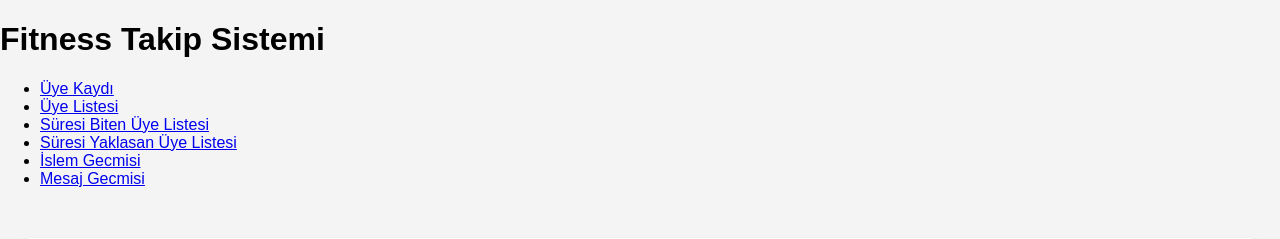
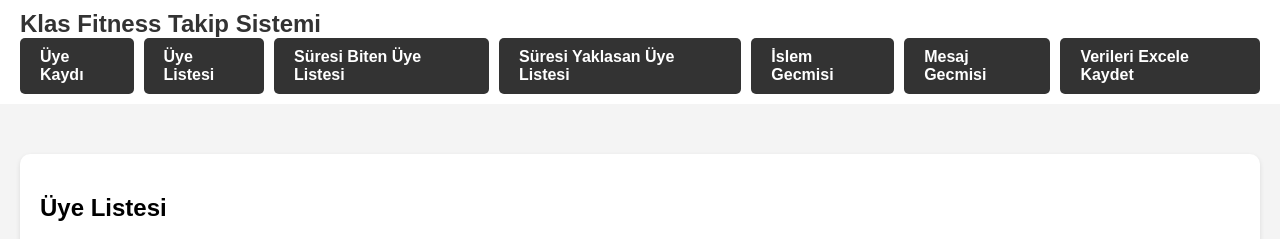
Before and after one commit to emirhantavus/spor-salonu-uygulamasi, a Django app: page / in a window 1280 px wide. Shown: the top 239 px of the page. Run offline with Django 4.2, Linux system fonts and the light colour scheme; data that the repository does not hold is empty.

Commit message:
excel kayıt tamamlandı base css eklendi

```diff
--- a/backend/API/views.py
+++ b/backend/API/views.py
@@ -1,5 +1,5 @@
 from django.shortcuts import render, redirect , get_object_or_404
-from .models import Kullanici , IslemGecmisi , MesajGecmisi
+from .models import Kullanici , IslemGecmisi , MesajGecmisi , UyelikGecmisi
 from django.utils.timezone import now
 from django.http import HttpResponse
 from django.utils.dateformat import format
@@ -8,6 +8,11 @@ from datetime import date, timedelta
 import pywhatkit
 import pandas as pd
 from time import gmtime, strftime
+import os
+from django.conf import settings
+from io import BytesIO
+from zipfile import ZipFile
+
 
 def uye_kayit(request):
       if request.method == 'POST':
@@ -127,14 +132,32 @@ def mesaj_gecmisi(request):
 
 
 def excel_kaydet(request):
-      time = strftime("%Y-%m-%d %H:%M:%S", gmtime())
-      kullanicilar = Kullanici.objects.all().values()
-      df = pd.DataFrame(kullanicilar)
+      time = strftime("%Y-%m-%d_%H-%M-%S", gmtime())
+      folder_name = f"veri_kayitlari_{time}"
+      folder_path = os.path.join(settings.BASE_DIR,folder_name)
+      os.makedirs(folder_path, exist_ok=True)
 
-      df['baslangic_tarihi'] = pd.to_datetime(df['baslangic_tarihi'], errors='coerce')
+      modeller = {
+            'kullanicilar': Kullanici.objects.all().values(),
+            'islem_gecmisi': IslemGecmisi.objects.all().values(),
+            'mesaj_gecmisi': MesajGecmisi.objects.all().values(),
+            'uyelik_gecmisi': UyelikGecmisi.objects.all().values(),
+      }
+      excel_files = []
 
-      df['baslangic_tarihi'] = df['baslangic_tarihi'].dt.strftime("%d-%m-%Y")
-      response = HttpResponse(content_type='application/vnd.ms-excel')
-      response['Content-Disposition'] = f'attachment; filename="kullanicilar-{time}.xlsx"'
-      df.to_excel(response, index=False, engine='openpyxl')
+      for name, data in modeller.items():
+            df = pd.DataFrame(data)
+            file_name = f"{name}-{time}.xlsx"
+            file_path = os.path.join(folder_path, file_name)
+            df.to_excel(file_path, index=False, engine='openpyxl')
+            excel_files.append(file_path)
+
+      zip_buffer = BytesIO()
+      with ZipFile(zip_buffer, 'w') as zip_file:
+            for file in excel_files:
+                  zip_file.write(file, os.path.basename(file))
+      zip_buffer.seek(0)
+
+      response = HttpResponse(zip_buffer, content_type='application/zip')
+      response['Content-Disposition'] = f'attachment; filename="veri_kayitlari_{time}.zip"'
       return response
--- /dev/null
+++ b/backend/static/css/base.css
@@ -0,0 +1,93 @@
+body {
+      font-family: Arial, sans-serif;
+      background-color: #f4f4f4;
+      margin: 0;
+      padding: 0;
+  }
+
+  header {
+      background-color: white;
+      padding: 10px 20px;
+      color: #333;
+  }
+
+  .navbar h1 {
+      margin: 0;
+      font-size: 24px;
+  }
+
+  nav ul {
+      list-style: none;
+      padding: 0;
+      margin: 0;
+      display: flex;
+      justify-content: flex-start;
+      gap: 10px;
+  }
+
+  nav ul li {
+      display: inline-block;
+  }
+
+  nav ul li a {
+      text-decoration: none;
+      display: inline-block;
+      padding: 10px 20px;
+      border-radius: 5px;
+      background-color: #333;
+      color: white;
+      font-weight: bold;
+      transition: background-color 0.3s ease, transform 0.2s ease;
+  }
+
+  nav ul li a:hover {
+      background-color: #333;
+      transform: scale(1.05);
+  }
+
+  nav ul li a:active {
+      background-color: #333;
+  }
+
+
+  .list-container {
+      max-width: 1200px;
+      margin: 50px auto;
+      background: #fff;
+      padding: 20px;
+      border-radius: 10px;
+      box-shadow: 0 2px 5px rgba(0, 0, 0, 0.1);
+  }
+
+  .table-responsive {
+      overflow-x: auto;
+  }
+
+  table {
+      width: 100%;
+      border-collapse: collapse;
+      margin-top: 20px;
+  }
+
+  thead {
+      background-color: #333;
+      color: #fff;
+  }
+
+  thead th {
+      padding: 10px;
+      text-align: left;
+  }
+
+  tbody tr {
+      border-bottom: 1px solid #ddd;
+  }
+
+  tbody tr:nth-child(even) {
+      background-color: #f9f9f9;
+  }
+
+  tbody td {
+      padding: 10px;
+      text-align: left;
+  }
--- a/backend/static/css/uye_listele.css
+++ b/backend/static/css/uye_listele.css
@@ -46,3 +46,13 @@
     padding: 10px;
     text-align: left;
 }
+
+
+.list-container a {
+    color: black;
+    text-decoration: none;
+}
+
+.list-container a:hover {
+    text-decoration: underline;
+}
--- a/backend/templates/base.html
+++ b/backend/templates/base.html
@@ -3,13 +3,15 @@
 <head>
     <meta charset="UTF-8">
     <meta name="viewport" content="width=device-width, initial-scale=1.0">
-    <title>Fitness Takip Sistemi</title>
+    <title>Klas Fitness Takip Sistemi</title>
+    {% load static %}
+    <link rel="stylesheet" href="{% static 'css/base.css' %}">
     {% block extra_css %}{% endblock %}
 </head>
 <body>
     <header>
         <div class="navbar">
-            <h1>Fitness Takip Sistemi</h1>
+            <h1>Klas Fitness Takip Sistemi</h1>
             <nav>
                 <ul>
                     <li><a href="{% url 'uye_kayit' %}">Üye Kaydı</a></li>
@@ -18,6 +20,7 @@
                     <li><a href="{% url 'suresi_yaklasan_uyeler' %}">Süresi Yaklasan Üye Listesi</a></li>
                     <li><a href="{% url 'islem_gecmisi' %}">İslem Gecmisi</a></li>
                     <li><a href="{% url 'mesaj_gecmisi' %}">Mesaj Gecmisi</a></li>
+                    <li><a href="{% url 'excel_kaydet' %}">Verileri Excele Kaydet</a></li>
                 </ul>
             </nav>
         </div>
```
Also changed, not shown: backend/templates/excel_kaydet.html (added, +30 -0 lines), 1 other file. Lines whose indentation alone changed are shown as unchanged.
